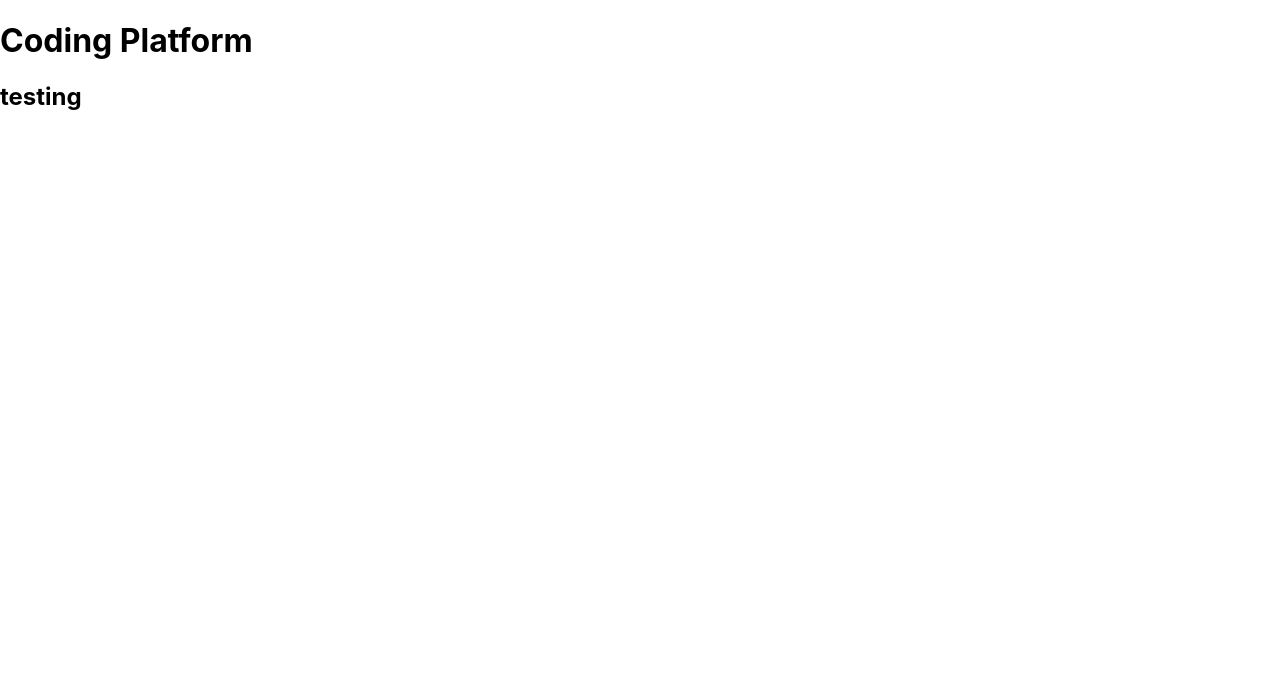
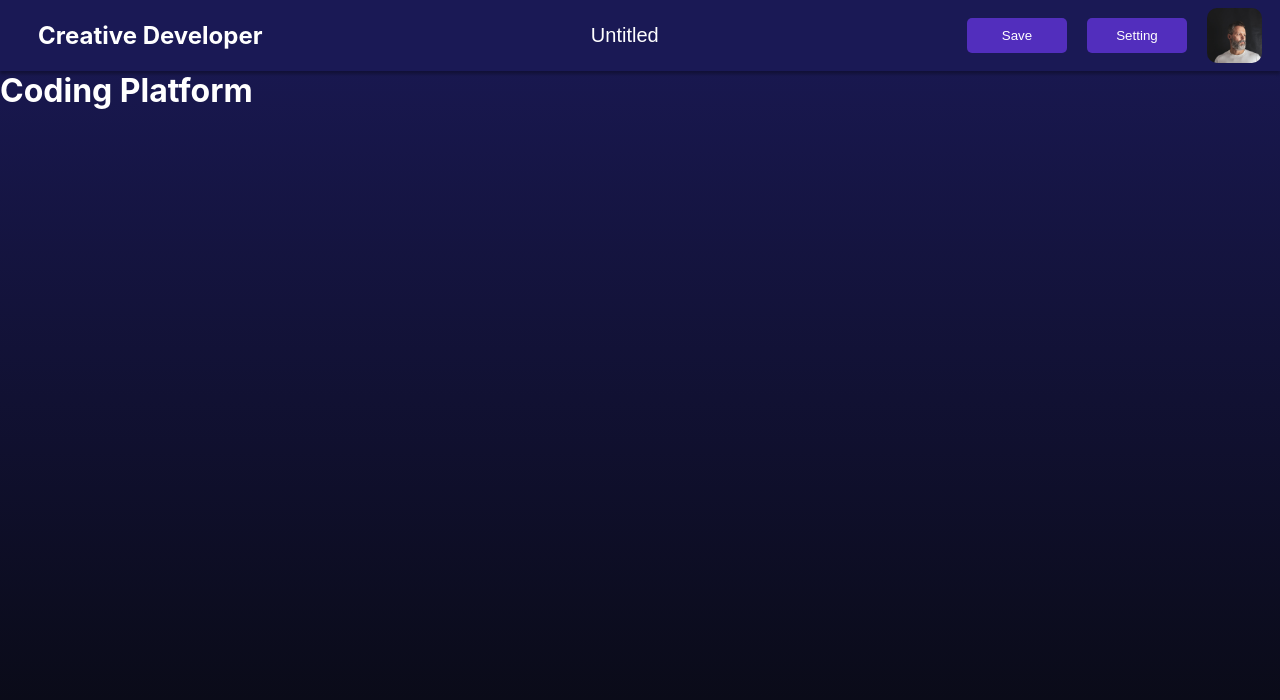
Before and after one commit to Bhavesh588/creativedesigner, a React (Create React App) app: page / in a window 1280 px wide. Shown: the top 700 px of the page. Built offline with nearby package versions, Linux system fonts and the light colour scheme.

Commit message:
Adding Navigation bar

```diff
--- a/src/App.css
+++ /dev/null
@@ -1,3 +0,0 @@
-.App {
-	text-align: center;
-}
--- a/src/App.js
+++ b/src/App.js
@@ -1,10 +1,18 @@
-import './App.css';
+import './App.scss';
 
 import CodingPlatform from './Pages/CodingPlatform/CodingPlatform';
+import Navigationbar from './Components/Navigationbar/Navigationbar';
+
+// Default color of Text is White
 
 function App() {
 	return (
-		<CodingPlatform />
+		<div className='App'>
+            <div className='l'>
+                <Navigationbar />
+                <CodingPlatform />
+            </div>
+		</div>
 	);
 }
 
--- /dev/null
+++ b/src/App.scss
@@ -0,0 +1,11 @@
+@import './responsive/variables.scss';
+
+* {
+    margin: 0;
+    color: $color2;
+
+    .App {
+        height: 100vh;
+        background-image: linear-gradient(rgb(26, 25, 85), rgb(8, 9, 16));
+    }
+}
--- /dev/null
+++ b/src/Components/Button/Button.js
@@ -0,0 +1,17 @@
+import React from 'react';
+
+import './Button.scss'
+
+const Button = ({ children, ...props }) => {
+    return (
+        <div className='button'>
+            {
+                props.type === 'buttontxt'
+                ? <button className='button_btn_txt'>{children}</button>
+                : <button className='button_btn_pic'>{children}</button>
+            }
+        </div>
+    );
+};
+
+export default Button;
--- /dev/null
+++ b/src/Components/Button/Button.scss
@@ -0,0 +1,29 @@
+@import '../../responsive/variables';
+
+.button {
+    height: 55px;
+    overflow: hidden;
+    display: flex;
+    justify-content: center;
+    align-items: center;
+
+    .button_btn_txt {
+        background-color: $color3;
+        border: 0;
+        border-radius: 5px;
+        padding: 10px 20px;
+        margin: 0px 10px;
+        min-width: 100px;
+    }
+
+    .button_btn_pic {
+        background-color: $color3;
+        border: 0;
+        border-radius: 10px;
+        padding: 0;
+        margin: 0px 10px;
+        height: 55px;
+        width: 55px;
+        overflow: hidden;
+    }
+}
--- /dev/null
+++ b/src/Components/Inputbox/Inputbox.js
@@ -0,0 +1,20 @@
+import React from 'react';
+
+import './Inputbox.scss'
+
+const Inputbox = ({ type, id, name, onChange, onKeyPress, placeholder='', value='' }) => {
+    return (
+        <div className='inputbox'>
+            {
+                id === 'filename'
+                ? <div>
+                    <input className='input_txt_filename' type={type} id={id} name={name} placeholder={placeholder} value={value} onChange={onChange} onKeyPress={onKeyPress} />
+                    <span className='focus_border'></span>
+                </div>
+                : null
+            }
+        </div>
+    );
+};
+
+export default Inputbox;
--- /dev/null
+++ b/src/Components/Inputbox/Inputbox.scss
@@ -0,0 +1,17 @@
+.inputbox {
+    .input_txt_filename {
+        text-align: center;
+        font-size: 20px;
+        background-color: transparent;
+        font-weight: 400;
+        border: 0;
+        transition: 0.2s ease-in-out;
+        border-bottom: 1px solid transparent;
+
+        &:focus {
+            outline: none;
+            border: 0;
+            border-bottom: 1px solid rgba($color: #fff, $alpha: 0.5);
+        }
+    }
+}
--- /dev/null
+++ b/src/Components/Navigationbar/Navigationbar.js
@@ -0,0 +1,54 @@
+import React, { useState } from 'react';
+
+import './Navigationbar.scss'
+
+import Button from '../Button/Button';
+import Inputbox from '../Inputbox/Inputbox';
+
+function Navigationbar() {
+
+    const [filename, setFileName] = useState('Untitled')
+
+    const onChange = (e) => {
+        setFileName(e.target.value)
+    }
+
+    return (
+        <div className='navigationbar'>
+            {/* Logo */}
+            <div className='title'>
+                <h2>Creative Developer</h2>
+            </div>
+            {/* Filename */}
+            <div className='filename'>
+                <Inputbox
+                    aria-label="filename"
+                    type='text'
+                    id='filename'
+                    name='filename'
+                    value={filename}
+                    onChange={onChange}
+                    onKeyPress={(ev) => {
+                        if (ev.key === "Enter") {
+                            ev.preventDefault();
+                            if(ev.target.value === '') {
+                                setFileName('Untitled')
+                                console.log(ev.target.value);
+                            }
+                        }
+                    }}
+                />
+            </div>
+            {/* Profile */}
+            <div className='profile'>
+                <Button type='buttontxt'>Save</Button>
+                <Button type='buttontxt'>Setting</Button>
+                <Button type='buttonpic'>
+                    <img src={require('../../assets/profile_pic.jpg')} alt='Profile' className='profilepic' />
+                </Button>
+            </div>
+        </div>
+    );
+}
+
+export default Navigationbar;
--- /dev/null
+++ b/src/Components/Navigationbar/Navigationbar.scss
@@ -0,0 +1,26 @@
+@import '../../responsive/_variables.scss';
+
+.navigationbar {
+    background-color: $color4;
+    padding: 8px;
+    display: flex;
+    justify-content: space-between;
+    align-items: center;
+    color: rgba($color: #000000, $alpha: 0.3);
+    box-shadow: 0px 3px 3px;
+
+    .title {
+        margin: 0px 30px;
+    }
+
+    .profile {
+        display: flex;
+        align-items: center;
+        justify-content: center;
+
+        .profilepic {
+            width: 100%;
+            height: auto;
+        }
+    }
+}
--- a/src/Pages/CodingPlatform/CodingPlatform.js
+++ b/src/Pages/CodingPlatform/CodingPlatform.js
@@ -1,12 +1,13 @@
 import React from 'react';
 
+import './CodingPlatform.scss'
+
 const CodingPlatform = () => {
-  return (
-    <div>
-      <h1>Coding Platform</h1>
-                        <h2>testing</h2>
-    </div>
-  );
+	return (
+		<div className='codingplatform'>
+            <h1>Coding Platform</h1>
+		</div>
+	);
 };
 
 export default CodingPlatform;
--- /dev/null
+++ b/src/Pages/CodingPlatform/CodingPlatform.scss
@@ -0,0 +1 @@
+@import '../../responsive/variables';
--- a/src/responsive/_variables.scss
+++ b/src/responsive/_variables.scss
@@ -1,12 +1,8 @@
 // Color
 $color1: #000;
-$color2: #0B132B;
-$color3: #1C2541;
-$color4: #3A506B;
-$color5: #5BC0BE;
-$color6: #FFF;
-$color7: #31445c;
-$color8:  #242f50;
-$color9: #5f83af;
+$color2: #fff;
+$color3: #522ebd;
+$color4: #1a1955;
+
 //Font Color
 $fontcolor: white;
```
Also changed, not shown: src/assets/profile_pic.jpg (added), 1 other file (tests, documents, lock files or other folders).
